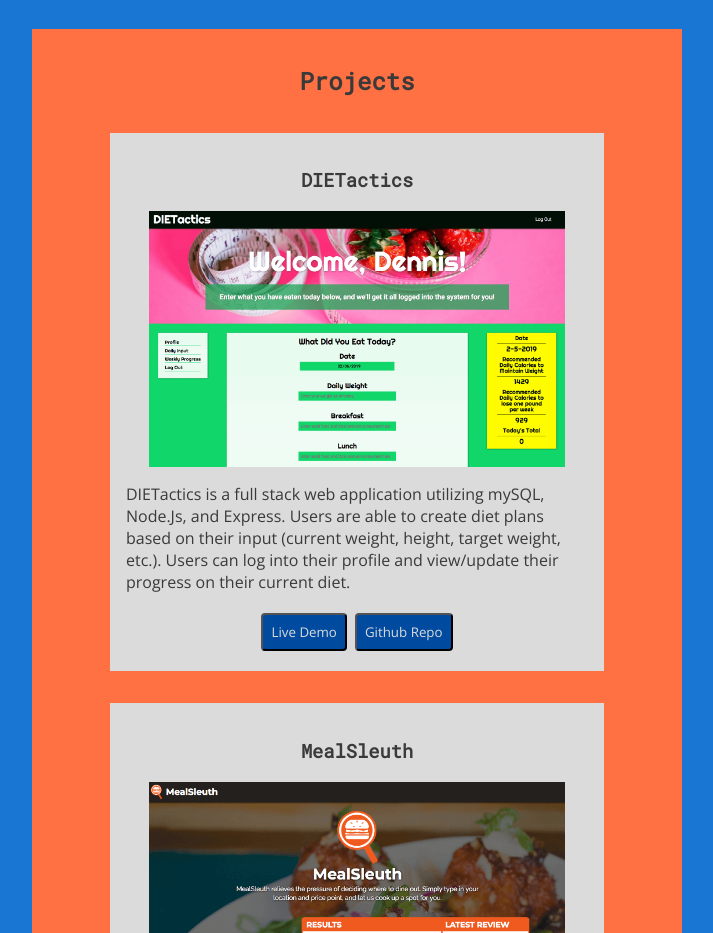
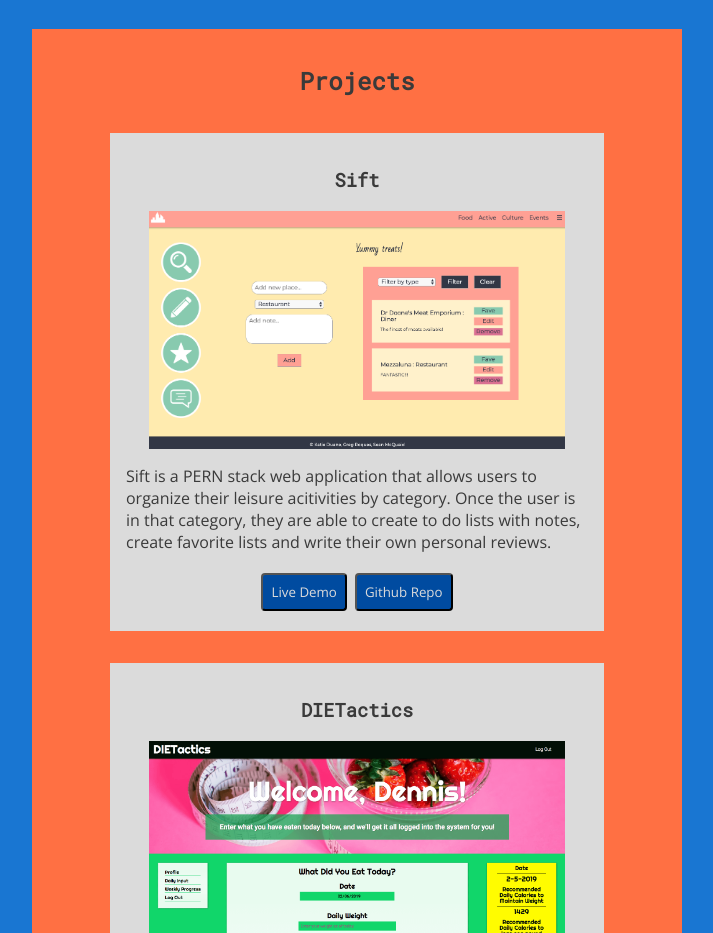
Before and after one commit to seanmcquaid/Old-Portfolio-Website, a plain HTML site: page index.html in a window 1280 px wide. Shown: the part 2280-3213 px from the top of the page, without its empty margins (283-996 px from the left). Drawn offline with nearby package versions, Linux system fonts and the light colour scheme.

Commit message:
updated portfolio with sift

```diff
--- a/index.html
+++ b/index.html
@@ -135,6 +135,15 @@
         <div id="projects">
             <h2>Projects</h2>
             <div class="projects-container">
+                    <div class="project">
+                            <h3 class="project-header">Sift</h3>
+                            <img class="project-picture" src="projectScreenCaps/Sift.png">
+                            <p class="project-description">Sift is a PERN stack web application that allows users to organize their leisure acitivities by category. Once the user is in that category, they are able to create to do lists with notes, create favorite lists and write their own personal reviews.</p>
+                            <div class="project-buttons">
+                                <a href="https://sift.seanmmcquaid.com/" target="blank"><button class="project-button">Live Demo</button></a>
+                                <a href="https://github.com/seanmcquaid/Sift" target="blank"><button class="project-button">Github Repo</button></a>
+                            </div>
+                        </div>
                 <div class="project">
                     <h3 class="project-header">DIETactics</h3>
                     <img class="project-picture" src="projectScreenCaps/DIETactics.png">
```
Also changed, not shown: projectScreenCaps/Sift.png (added).
